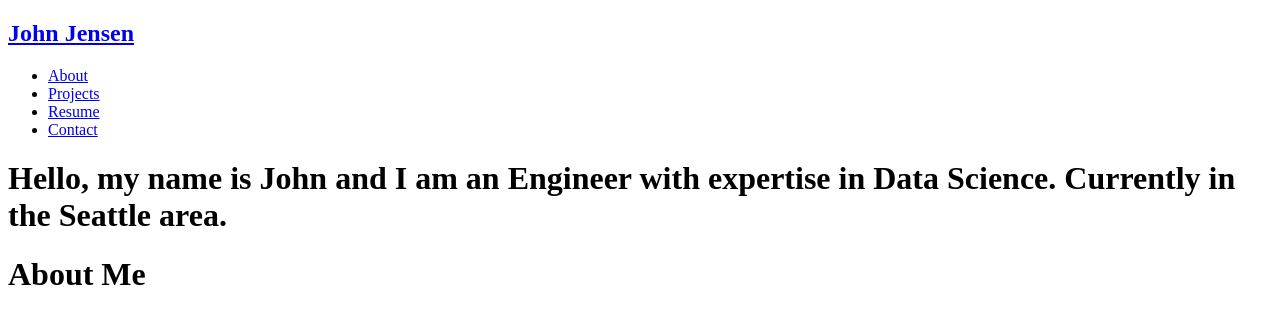
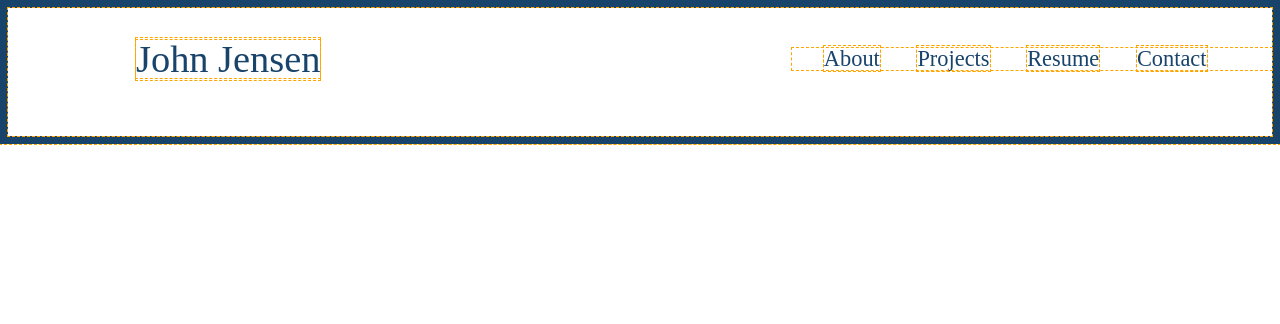
Before and after one commit to jensjoh01/portfolio, a website: page flask/static/index.html in a window 1280 px wide. Drawn offline with Linux system fonts and the light colour scheme.

Commit message:
working on html and css

```diff
--- a/flask/index.html
+++ b/flask/static/index.html
@@ -3,12 +3,15 @@
 <head>
     <meta charset="utf-8">
     <meta name="viewport" content="width=device-width, initial-scale=1">
-    <link rel="stylesheet" href="style.css">
+    <link rel="stylesheet" href="reset.css" />
+    <link rel="stylesheet" href="style.css" />
     <title>John Jensen</title>
 </head>
 <body>
+  <!-- Navigation -->
+  <div class="nav-container">
+    <h1 id="name"><a href='#'>John Jensen</a></h1>
     <nav class="main-nav">
-        <h1><a href='#'>John Jensen</h1>
             <ul>
               <li><a href='#'>About</a></li>
               <li><a href='#'>Projects</a></li>
@@ -16,9 +19,9 @@
               <li><a href='#'>Contact</a></li>
             </ul>
     </nav>
-    <h1 class="hello">Hello, my name is John and I am an Engineer with expertise in Data Science. Currently in the Seattle area.</h1>
+  </div>
 
-    <h1 class="about">About Me</h1>
+
 
 
 
--- /dev/null
+++ b/flask/static/reset.css
@@ -0,0 +1,48 @@
+/* http://meyerweb.com/eric/tools/css/reset/
+   v2.0 | 20110126
+   License: none (public domain)
+*/
+
+html, body, div, span, applet, object, iframe,
+h1, h2, h3, h4, h5, h6, p, blockquote, pre,
+a, abbr, acronym, address, big, cite, code,
+del, dfn, em, img, ins, kbd, q, s, samp,
+small, strike, strong, sub, sup, tt, var,
+b, u, i, center,
+dl, dt, dd, ol, ul, li,
+fieldset, form, label, legend,
+table, caption, tbody, tfoot, thead, tr, th, td,
+article, aside, canvas, details, embed,
+figure, figcaption, footer, header, hgroup,
+menu, nav, output, ruby, section, summary,
+time, mark, audio, video {
+    margin: 0;
+    padding: 0;
+    border: 0;
+    font-size: 100%;
+    font: inherit;
+    vertical-align: baseline;
+}
+/* HTML5 display-role reset for older browsers */
+article, aside, details, figcaption, figure,
+footer, header, hgroup, menu, nav, section {
+    display: block;
+}
+body {
+    line-height: 1;
+}
+ol, ul {
+    list-style: none;
+}
+blockquote, q {
+    quotes: none;
+}
+blockquote:before, blockquote:after,
+q:before, q:after {
+    content: '';
+    content: none;
+}
+table {
+    border-collapse: collapse;
+    border-spacing: 0;
+}
--- /dev/null
+++ b/flask/static/style.css
@@ -0,0 +1,53 @@
+* {
+    outline: dashed orange 1px;
+}
+
+.nav-container {
+    /*margin-top: 2em;*/
+    /*height: 5em;*/
+    /*display: inline-block;*/
+    /*width: 100%;*/
+}
+
+h1 {
+    /*width: 200px;*/
+    margin-left: 8em;
+    margin-top: 2em;
+    position: fixed;
+    /*text-align: center;*/
+}
+
+#name a {
+    text-decoration: none;
+    font-size: 2.4em;
+    color: #18436b;
+}
+
+.main-nav {
+    height: 8em;
+    /*background: #18436b;*/
+}
+
+.main-nav ul {
+    width: 30em;
+    text-align: center;
+    float: right;
+    margin-top: 2.5em;
+}
+
+.main-nav ul li {
+    display: inline;
+    margin: 0 1.5em 0 0;
+    font-size: 1.4em;
+    /*margin-bottom: 130px;*/
+}
+
+.main-nav a {
+    text-decoration: none;
+    color: #18436b;
+}
+
+
+body {
+    border: 8px solid #18436b;
+}
```
Also changed, not shown: flask/style.css (deleted), 1 other file.
